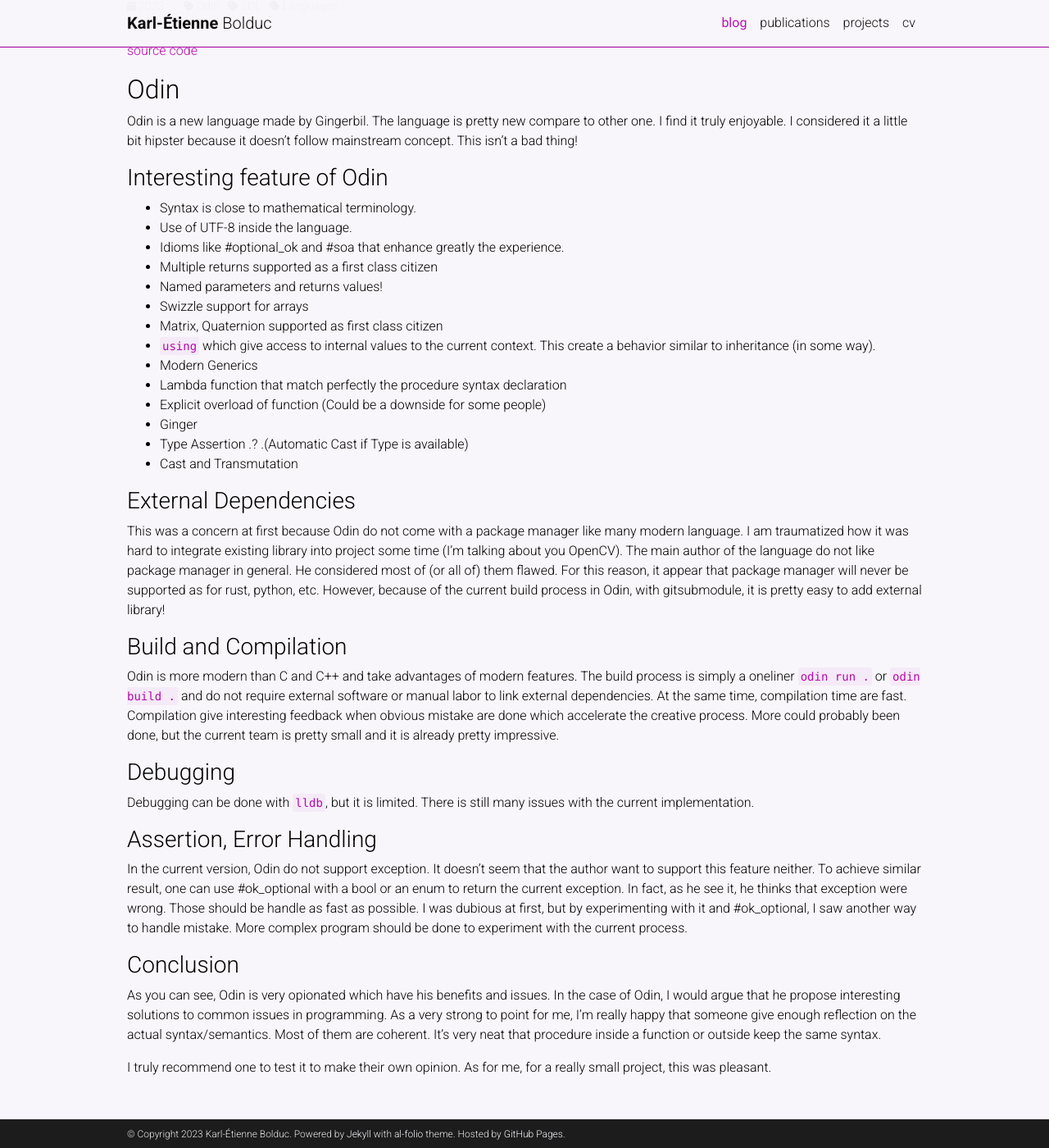
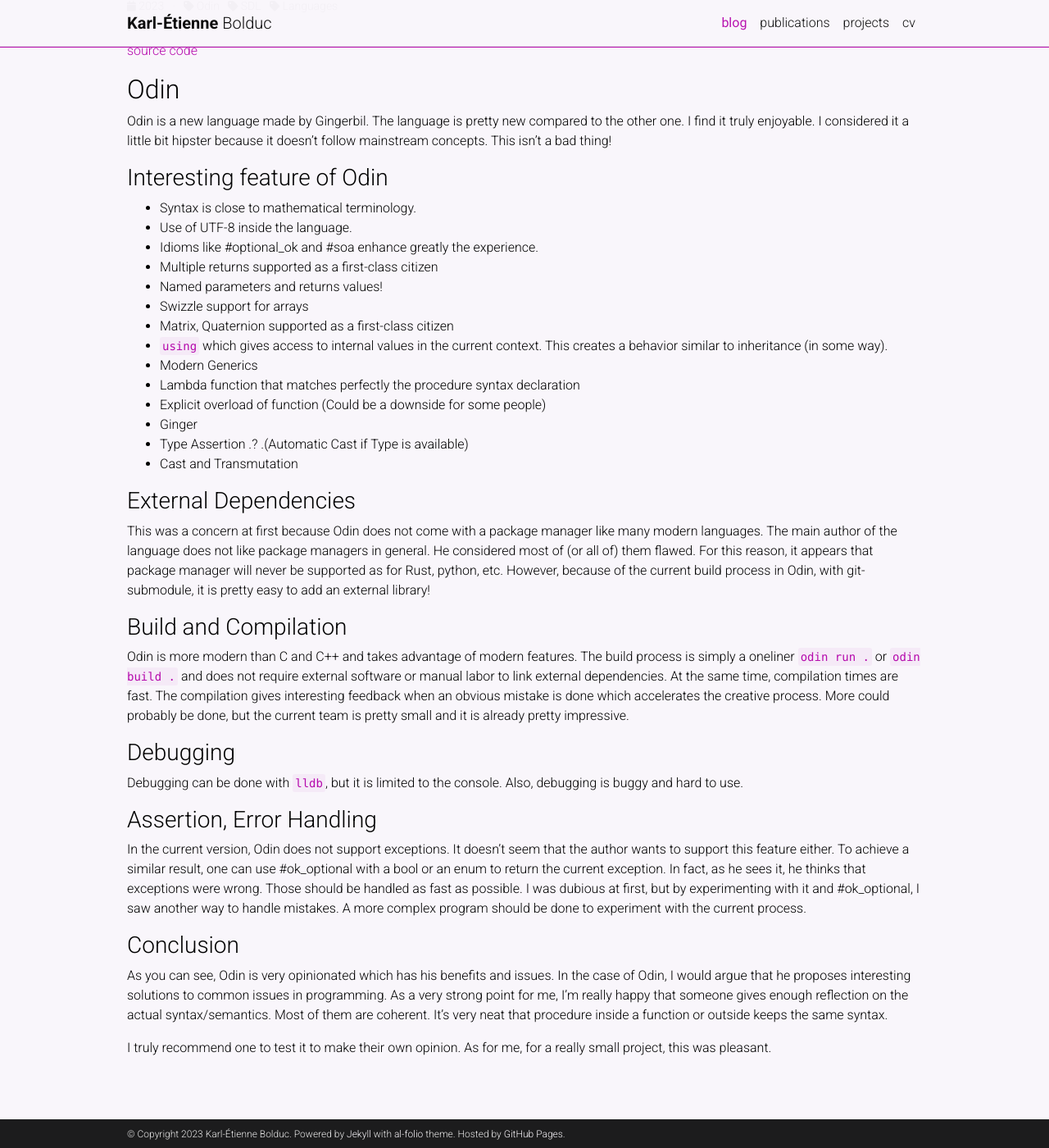
Before and after one commit to bolducke/bolducke.github.io, a Jekyll site: the page built from _posts/2023-04-10-odin_playground.md, in a window 1280 px wide and 1400 px high, scrolled down 189 px. Shown: the whole window at 82% size. Built offline with Jekyll 4.4.1, drawn with Linux system fonts in a browser that asks for light colours; comment, search, counter and statistics services are not loaded; a style sheet for code colours, icons or effects is not loaded.

Commit message:
Fix Typo in 2023-04-10-odin_playground.md

```diff
--- a/_posts/2023-04-10-odin_playground.md
+++ b/_posts/2023-04-10-odin_playground.md
@@ -12,20 +12,20 @@
 
 ## Odin
 
-Odin is a new language made by Gingerbil. The language is pretty new compare to other one. I find it truly enjoyable. I considered it a little bit hipster because it doesn't follow mainstream concept. This isn't a bad thing!
+Odin is a new language made by Gingerbil. The language is pretty new compared to the other one. I find it truly enjoyable. I considered it a little bit hipster because it doesn't follow mainstream concepts. This isn't a bad thing!
 
 ### Interesting feature of Odin
 
 - Syntax is close to mathematical terminology.
 - Use of UTF-8 inside the language.
-- Idioms like #optional_ok and #soa that enhance greatly the experience.
-- Multiple returns supported as a first class citizen
+- Idioms like #optional_ok and #soa enhance greatly the experience.
+- Multiple returns supported as a first-class citizen
 - Named parameters and returns values!
 - Swizzle support for arrays
-- Matrix, Quaternion supported as first class citizen
-- `using` which give access to internal values to the current context. This create a behavior similar to inheritance (in some way).
+- Matrix, Quaternion supported as a first-class citizen
+- `using` which gives access to internal values in the current context. This creates a behavior similar to inheritance (in some way).
 - Modern Generics
-- Lambda function that match perfectly the procedure syntax declaration
+- Lambda function that matches perfectly the procedure syntax declaration
 - Explicit overload of function (Could be a downside for some people)
 - Ginger
 - Type Assertion .? .(Automatic Cast if Type is available)
@@ -34,23 +34,23 @@
 
 ### External Dependencies
 
-This was a concern at first because Odin do not come with a package manager like many modern language. I am traumatized how it was hard to integrate existing library into project some time (I'm talking about you OpenCV). The main author of the language do not like package manager in general. He considered most of (or all of) them flawed. For this reason, it appear that package manager will never be supported as for rust, python, etc. However, because of the current build process in Odin, with gitsubmodule, it is pretty easy to add external library!
+This was a concern at first because Odin does not come with a package manager like many modern languages. The main author of the language does not like package managers in general. He considered most of (or all of) them flawed. For this reason, it appears that package manager will never be supported as for Rust, python, etc. However, because of the current build process in Odin, with git-submodule, it is pretty easy to add an external library!
 
 ### Build and Compilation
 
-Odin is more modern than C and C++ and take advantages of modern features. The build process is simply a oneliner `odin run .` or `odin build .` and do not require external software or manual labor to link external dependencies. At the same time, compilation time are fast. Compilation give interesting feedback when obvious mistake are done which accelerate the creative process. More could probably been done, but the current team is pretty small and it is already pretty impressive.
+Odin is more modern than C and C++ and takes advantage of modern features. The build process is simply a oneliner `odin run .` or `odin build .` and does not require external software or manual labor to link external dependencies. At the same time, compilation times are fast. The compilation gives interesting feedback when an obvious mistake is done which accelerates the creative process. More could probably be done, but the current team is pretty small and it is already pretty impressive.
 
 ### Debugging
 
-Debugging can be done with `lldb`, but it is limited. There is still many issues with the current implementation.
+Debugging can be done with `lldb`, but it is limited to the console. Also, debugging is buggy and hard to use.
 
 ### Assertion, Error Handling
 
-In the current version, Odin do not support exception. It doesn't seem that the author want to support this feature neither. To achieve similar result, one can use #ok_optional with a bool or an enum to return the current exception.
-In fact, as he see it, he thinks that exception were wrong. Those should be handle as fast as possible. I was dubious at first, but by experimenting with it and #ok_optional, I saw another way to handle mistake. More complex program should be done to experiment with the current process.
+In the current version, Odin does not support exceptions. It doesn't seem that the author wants to support this feature either. To achieve a similar result, one can use #ok_optional with a bool or an enum to return the current exception.
+In fact, as he sees it, he thinks that exceptions were wrong. Those should be handled as fast as possible. I was dubious at first, but by experimenting with it and #ok_optional, I saw another way to handle mistakes. A more complex program should be done to experiment with the current process.
 
 ### Conclusion
 
-As you can see, Odin is very opionated which have his benefits and issues. In the case of Odin, I would argue that he propose interesting solutions to common issues in programming. As a very strong to point for me, I'm really happy that someone give enough reflection on the actual syntax/semantics. Most of them are coherent. It's very neat that procedure inside a function or outside keep the same syntax.
+As you can see, Odin is very opinionated which has his benefits and issues. In the case of Odin, I would argue that he proposes interesting solutions to common issues in programming. As a very strong point for me, I'm really happy that someone gives enough reflection on the actual syntax/semantics. Most of them are coherent. It's very neat that procedure inside a function or outside keeps the same syntax.
 
 I truly recommend one to test it to make their own opinion. As for me, for a really small project, this was pleasant.
```
